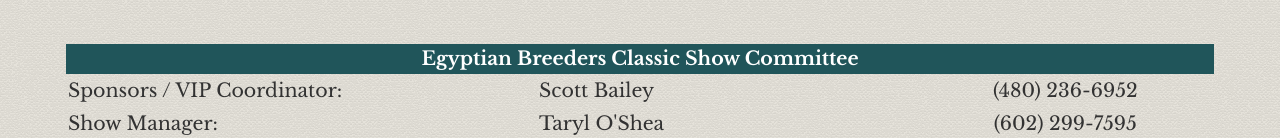
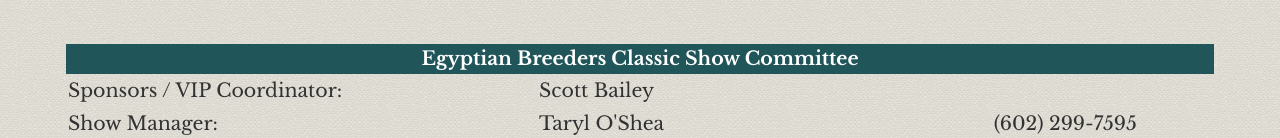
Before and after one commit to kmni/egyptianbreedersclassic.com, a plain HTML site: page information.html in a window 1280 px wide. Shown: the part 1903-2041 px from the top of the page. Drawn offline with nearby package versions, Linux system fonts and the light colour scheme.

Commit message:
Update information.html

```diff
--- a/information.html
+++ b/information.html
@@ -226,7 +226,7 @@
   <tr>
     <td width="41%" align="left">Sponsors / VIP Coordinator:</td>
     <td width="33%" align="left">Scott Bailey</td>
-    <td width="26%">(480) 236-6952</td>
+    <td width="26%">&nbsp;</td>
   </tr>
   <tr>
     <td align="left">Show Manager:</td>
```
